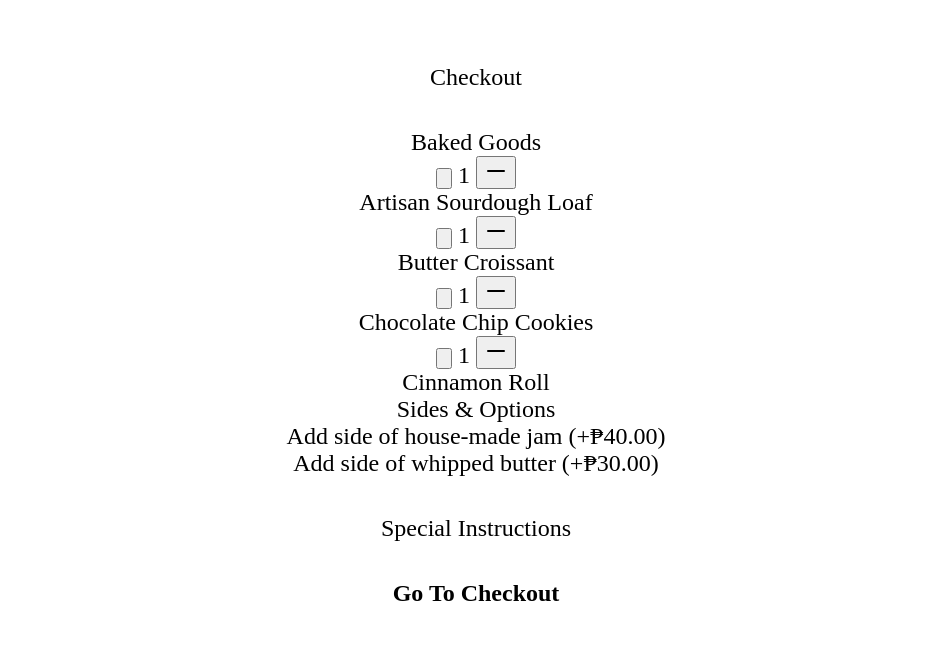
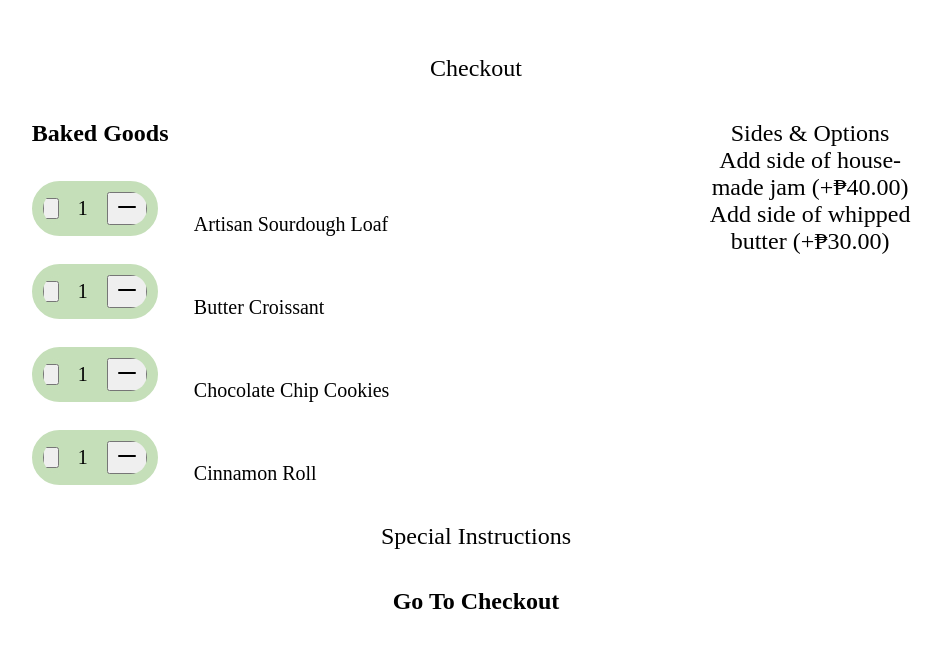
Before and after one commit to Ram-Gold/Restaurant-Menu, a website: page index.html in a window 1280 px wide. Shown: the part 1661-2308 px from the top of the page, without its empty margins (164-1106 px from the left). Drawn offline with nearby package versions, Linux system fonts and the light colour scheme; files that its build step writes are made by us from their sources; a web font is replaced by a local one.

Commit message:
Added more stuff

```diff
--- a/index.html
+++ b/index.html
@@ -159,6 +159,7 @@
             <div class="baked-goods">Baked Goods</div>
             <div class="baked-goods-items-parent">
                 <div class="baked-goods-items">
+                    <div class="baked-goods-items-btn">
                         <button class="quantity-button" aria-label="Increase quantity">
                             <img class="akar-iconsplus" src="src/akar-icons_plus.svg" alt="">
                         </button>
@@ -166,9 +167,11 @@
                         <button class="quantity-button" aria-label="Decrease quantity">
                             <img class="akar-iconsminus" src="src/akar-icons_minus.svg" alt="">
                         </button>
-                    <div class="artisan-sourdough-loaf">Artisan Sourdough Loaf</div>
                     </div>
-                <div class="section-three-baked-goods-items">
+                    <div class="baked-goods-items-text">Artisan Sourdough Loaf</div>
+                </div>
+                <div class="baked-goods-items">
+                    <div class="baked-goods-items-btn">
                         <button class="quantity-button" aria-label="Increase quantity">
                             <img class="akar-iconsplus" src="src/akar-icons_plus.svg" alt="">
                         </button>
@@ -176,9 +179,11 @@
                         <button class="quantity-button" aria-label="Decrease quantity">
                             <img class="akar-iconsminus" src="src/akar-icons_minus.svg" alt="">
                         </button>
-                    <div class="artisan-sourdough-loaf">Butter Croissant</div>
                     </div>
-                <div class="baked-goods-items2">
+                    <div class="baked-goods-items-text">Butter Croissant</div>
+                </div>
+                <div class="baked-goods-items">
+                    <div class="baked-goods-items-btn">
                         <button class="quantity-button" aria-label="Increase quantity">
                             <img class="akar-iconsplus" src="src/akar-icons_plus.svg" alt="">
                         </button>
@@ -186,9 +191,11 @@
                         <button class="quantity-button" aria-label="Decrease quantity">
                             <img class="akar-iconsminus" src="src/akar-icons_minus.svg" alt="">
                         </button>
-                    <div class="artisan-sourdough-loaf">Chocolate Chip Cookies</div>
                     </div>
-                <div class="baked-goods-items3">
+                    <div class="baked-goods-items-text">Chocolate Chip Cookies</div>
+                </div>
+                <div class="baked-goods-items">
+                    <div class="baked-goods-items-btn">
                         <button class="quantity-button" aria-label="Increase quantity">
                             <img class="akar-iconsplus" src="src/akar-icons_plus.svg" alt="">
                         </button>
@@ -196,7 +203,8 @@
                         <button class="quantity-button" aria-label="Decrease quantity">
                             <img class="akar-iconsminus" src="src/akar-icons_minus.svg" alt="">
                         </button>
-                    <div class="artisan-sourdough-loaf">Cinnamon Roll</div>
+                    </div>
+                    <div class="baked-goods-items-text">Cinnamon Roll</div>
                 </div>
             </div>
         </div>
--- a/index.scss
+++ b/index.scss
@@ -1,4 +1,4 @@
-$font-primary: Poppins;
+$font-primary: 'Poppins';
 $font-secondary: 'Abril Fatface';
 $color-text: #000;
 $header-height: 127px;
@@ -73,7 +73,7 @@ $inner-gap: 10px;
   text-align: center;
   font-size: 128px;
   color: #759c63;
-  font-family: 'Abril Fatface', serif;
+  font-family: $font-secondary;
 
   .perfect {
     position: relative;
@@ -104,17 +104,16 @@ $inner-gap: 10px;
   position: absolute;
   margin: 0 !important;
   top: 655px;
-  left: 0px;
   display: flex;
   align-items: center;
   justify-content: space-between;
-  padding: 0px 80px;
+  padding: 0 80px;
   box-sizing: border-box;
   gap: 20px;
   text-align: left;
   font-size: 16px;
   color: #759c63;
-  font-family: Poppins, serif;
+  font-family: $font-primary;
 
   .header-desc {
     align-self: stretch;
@@ -169,7 +168,7 @@ $inner-gap: 10px;
       text-align: center;
       font-size: 16px;
       color: #fff;
-      font-family: Poppins, serif;
+      font-family: $font-primary;
 
       .order-now {
         position: relative;
@@ -185,13 +184,13 @@ $inner-gap: 10px;
   display: flex;
   flex-direction: column;
   align-items: flex-start;
-  padding: 0px 80px;
+  padding: 0 80px;
   box-sizing: border-box;
   gap: 34px;
   text-align: left;
   font-size: 64px;
   color: #759c63;
-  font-family: 'Abril Fatface', serif;
+  font-family: $font-secondary;
 
   .menu {
     position: relative;
@@ -211,7 +210,7 @@ $inner-gap: 10px;
     text-align: left;
     font-size: 24px;
     color: #000;
-    font-family: Poppins, serif;
+    font-family: $font-primary;
 
     .article {
       height: 100%;
@@ -285,7 +284,7 @@ $inner-gap: 10px;
           text-align: left;
           font-size: 20px;
           color: #000;
-          font-family: Poppins, serif;
+          font-family: $font-primary;
 
           .akar-iconsplus,
           .akar-iconsminus {
@@ -310,13 +309,14 @@ $inner-gap: 10px;
           text-align: center;
           font-size: 16px;
           color: #8bbf73;
-          font-family: Poppins, serif;
+          font-family: $font-primary;
           cursor: pointer;
         }
       }
     }
   }
 }
+
 .section-three {
   width: 100%;
   height: 890px;
@@ -327,11 +327,85 @@ $inner-gap: 10px;
   flex-direction: column;
   align-items: center;
   justify-content: center;
-  padding: 0px 80px;
+  padding: 0 80px;
   box-sizing: border-box;
   gap: 38px;
   text-align: center;
   font-size: 24px;
   color: #000;
-  font-family: Poppins, serif;
+  font-family: $font-primary;
+
+  .checkout-frame {
+    position: relative;
+    display: flex;
+    align-items: flex-start;
+    justify-content: center;
+    gap: 152px;
+
+    .baked-goods-frame {
+      width: 100%;
+      position: relative;
+      display: flex;
+      flex-direction: column;
+      align-items: flex-start;
+      gap: 34px;
+      text-align: left;
+      font-size: 24px;
+      color: #000;
+      font-family: $font-primary;
+
+      .baked-goods {
+        align-self: stretch;
+        position: relative;
+        font-weight: 600;
+      }
+
+      .baked-goods-items-parent {
+        width: 100%;
+        position: relative;
+        display: flex;
+        flex-direction: column;
+        align-items: flex-start;
+        gap: 28px;
+        text-align: left;
+        font-size: 20px;
+        color: #000;
+        font-family: $font-primary;
+
+        .baked-goods-items {
+          display: flex;
+          align-items: flex-end;
+          gap: 36px;
+
+          .baked-goods-items-btn {
+            position: relative;
+            border-radius: 34px;
+            background-color: #c5dfb9;
+            border: 11px solid #c5dfb9;
+            box-sizing: border-box;
+            overflow: hidden;
+            flex-shrink: 0;
+            display: flex;
+            align-items: center;
+            justify-content: space-between;
+            gap: 19px;
+            text-align: left;
+            font-size: 20px;
+            color: #000;
+            font-family: $font-primary;
+          }
+
+          .akar-iconsplus {
+            width: 24px;
+            position: relative;
+            max-height: 100%;
+          }
+
+          .div {
+            position: relative;
+          }
+        }
+      }
+    }
+  }
 }
```
Lines whose indentation alone changed are shown as unchanged.
